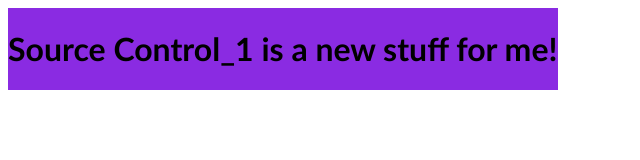
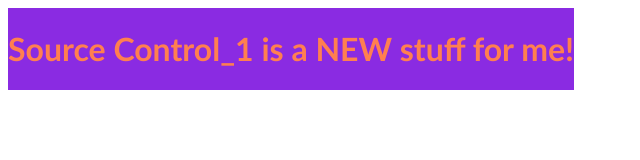
Before and after one commit to kenbomber/BG, a plain HTML site: page index.html in a window 1280 px wide. Shown: the whole page, without its empty margins (0-640 px from the left). Drawn offline with Linux system fonts and the light colour scheme.

```diff
--- a/index.html
+++ b/index.html
@@ -6,7 +6,7 @@
 </head>
 <body>
     <header>
-        <h1>Source Control_1 is a new stuff for me!</h1>
+        <h1>Source Control_1 is a NEW stuff for me!</h1>
     </header>
     <script src="script.js"></script>
 </body>
--- a/script.js
+++ b/script.js
@@ -6,3 +6,4 @@
 alert("what is new!")
 alert("what are you going to talk about this")
 alert("what's now?")
+alert("again, it's changed")
--- a/style.css
+++ b/style.css
@@ -3,4 +3,5 @@
     text-align: center;
     font-family: 'Gill Sans', 'Gill Sans MT', Calibri, 'Trebuchet MS', sans-serif;
     display: inline-block;
+    color:coral
 }
```
